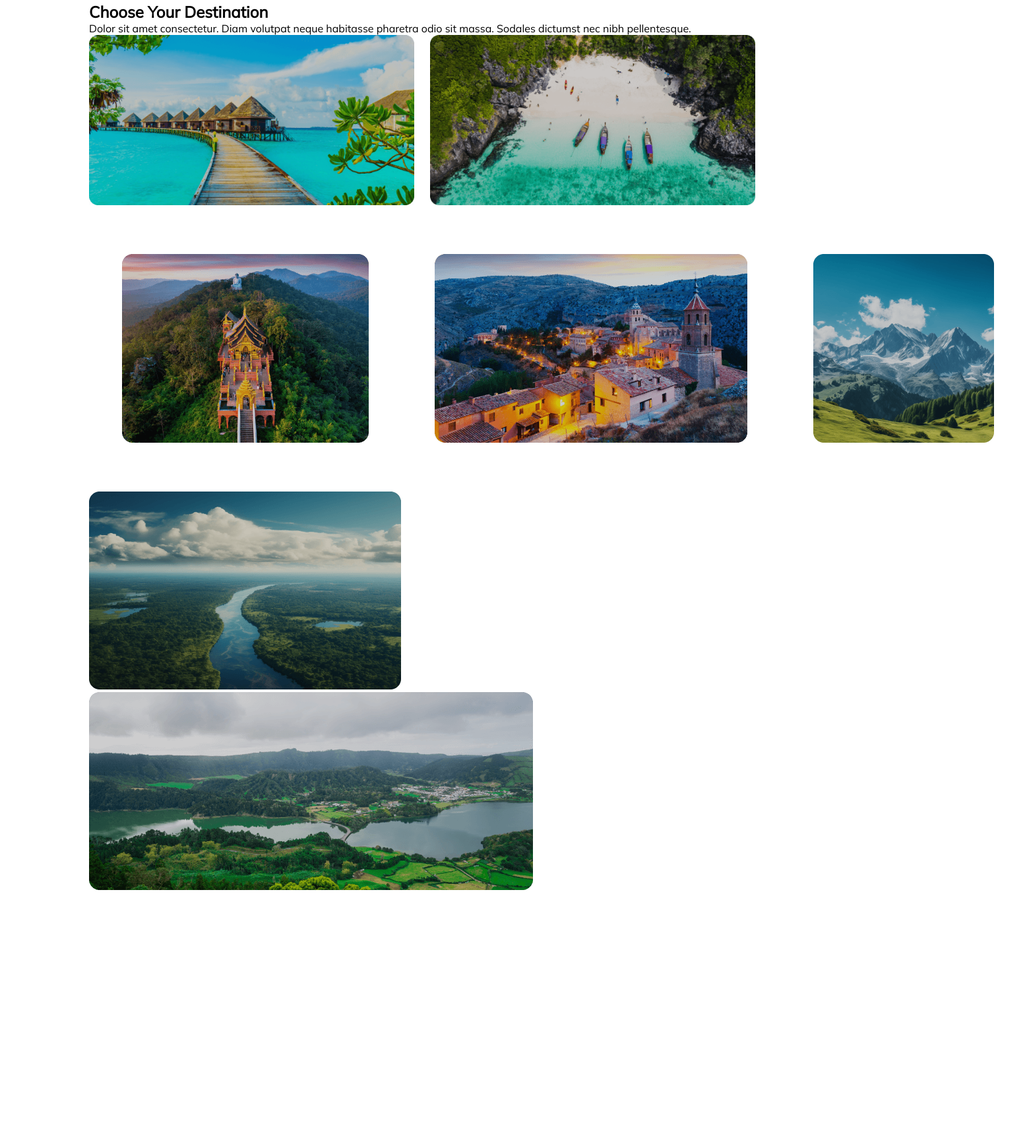
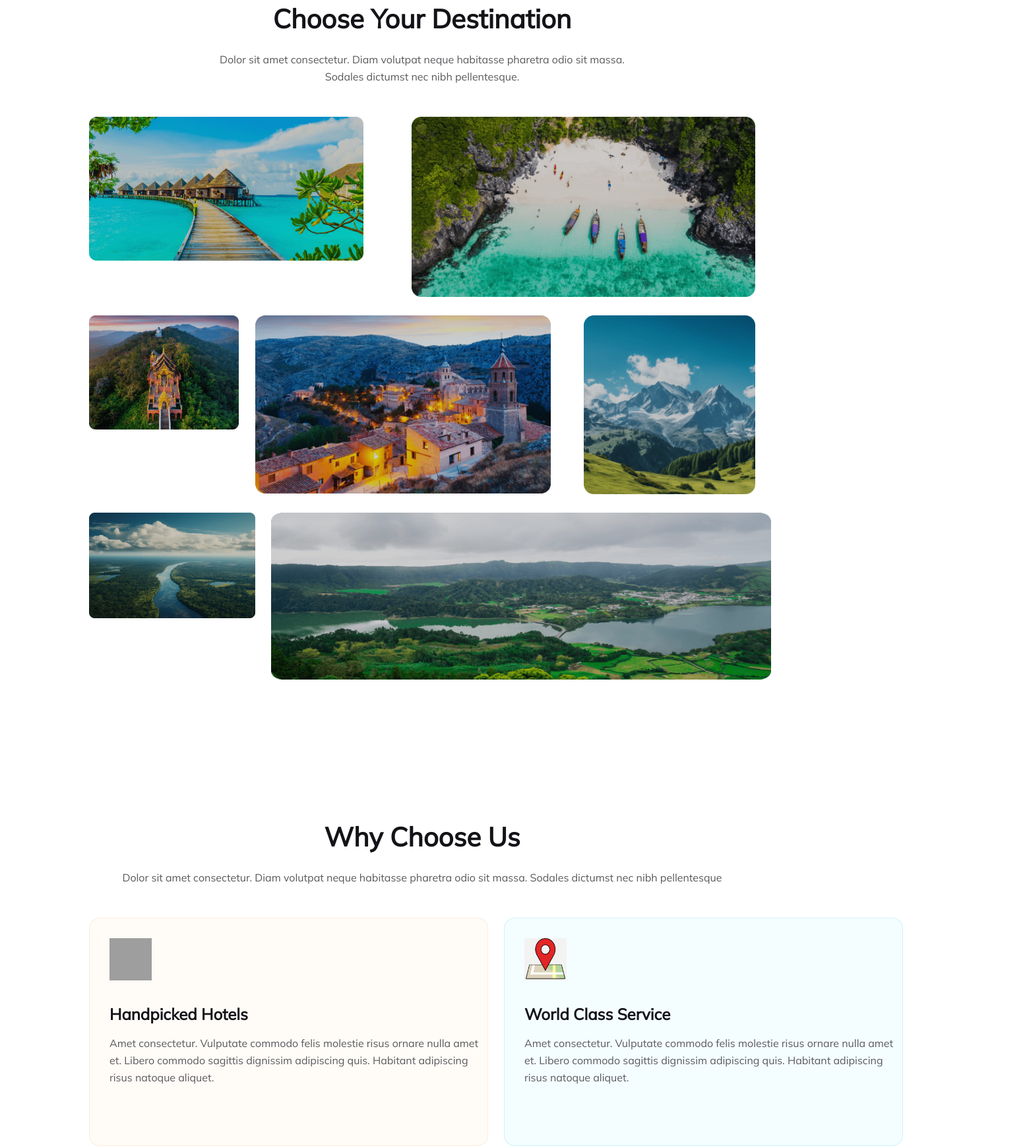
Before and after one commit to sharearahammed/Happy-Vacation, a plain HTML site: page index.html in a window 1280 px wide. Shown: the part 1562-3302 px from the top of the page at 66% size, 1557 px wide, since content can reach past the window. Before the commit the page ends 3015 px from the top, so only its background shows below. Drawn offline with Linux system fonts and the light colour scheme; grey boxes are pictures that could not be loaded.

Commit message:
section-four

```diff
--- a/index.html
+++ b/index.html
@@ -73,21 +73,51 @@
         <section class="section-three">
             <div class="section-three-content">
                 <h1>Choose Your Destination</h1>
-            <p>Dolor sit amet consectetur. Diam volutpat neque habitasse pharetra odio sit massa. Sodales dictumst nec nibh pellentesque.</p>
+            <p>Dolor sit amet consectetur. Diam volutpat neque habitasse pharetra odio sit massa. <br> Sodales dictumst nec nibh pellentesque.</p>
             </div>
-                <div class="row-one">
-                    <img id="Maldives" src="Images/Rectangle 5.png" alt="">
-                    <img id="Indonesia" src="Images/Rectangle 8.png" alt="">
+            <div class="grid-container">
+                <div class="image-one"><img id="Maldives" src="Images/Rectangle 5.png" alt=""></div>
+                    <div class="image-two"><img id="Indonesia" src="Images/Rectangle 8.png" alt=""></div>
+
+                    <div class="image-three"><img id="Srilanka" src="Images/Rectangle 6.png" alt=""></div>
+                    <div class="image-four"><img id="North-America" src="Images/Rectangle 7.png" alt=""></div>
+                    <div class="image-five"><img id="Kashmir" src="Images/Rectangle 9.png" alt=""></div>
+
+
+                    <div class="image-six"><img id="Bangladesh" src="Images/Rectangle 11.png" alt=""></div>
+                    <div class="image-seven"><img id="Bandarban" src="Images/Rectangle 10.png" alt=""></div>
+            </div>
+
+        </section>
+
+        <section class="section-four">
+            <h1>Why Choose Us</h1>
+            <p>Dolor sit amet consectetur. Diam volutpat neque habitasse pharetra odio sit massa. Sodales dictumst nec nibh pellentesque </p>
+            <div class="section-four-card">
+                <div class="card-one card">
+                    <img src="Images/hotel.png" alt="">
+                    <h3>Handpicked Hotels</h3>
+                    <p>Amet consectetur. Vulputate commodo felis molestie risus  ornare nulla amet et. Libero commodo sagittis dignissim adipiscing quis. Habitant adipiscing risus natoque aliquet. </p>
                 </div>
-                <div class="row-two">
-                    <img id="Srilanka" src="Images/Rectangle 6.png" alt="">
-                    <img id="North-America" src="Images/Rectangle 7.png" alt="">
-                    <img id="Kashmir" src="Images/Rectangle 9.png" alt="">
+                <div class="card-two card">
+                    <img src="Images/map.png" alt="">
+                    <h3>World Class Service</h3>
+                    <p>Amet consectetur. Vulputate commodo felis molestie risus ornare nulla amet et. Libero commodo sagittis dignissim adipiscing quis. Habitant adipiscing risus natoque aliquet.</p>
                 </div>
-                <div class="row-three">
-                    <img id="Bangladesh" src="Images/Rectangle 11.png" alt="">
-                    <img id="Bandarban" src="Images/Rectangle 10.png" alt="">
+                <div class="card-three card">
+                    <img src="Images/price-tag.png" alt="">
+                    <h3>Best Price Guarantee</h3>
+                    <p>Amet consectetur. Vulputate commodo felis molestie risus  ornare nulla amet et. Libero commodo sagittis dignissim adipiscing quis. Habitant adipiscing risus natoque aliquet. </p>
                 </div>
+            </div>
+        </section>
+
+        <section class="section-five">
+            <div class="">
+
+            </div>
+            <div></div>
+            <div></div>
         </section>
     </main>
     <footer></footer>
--- a/style/style.css
+++ b/style/style.css
@@ -190,34 +190,179 @@ nav li a {
     margin: 100px 135px 100px 135px;
 }
 
-.section-three .row-one {
-    display: grid;
-    grid-template-columns: repeat(2, 1fr);
-    gap: 24px;
-    border: 16px;
+.section-three-content {
+    text-align: center;
+}
+
+.section-three-content h1 {
+    color: #131318;
+    font-size: 40px;
+    font-weight: 800;
     margin-bottom: 24px;
 }
-.row-one img{
-    width: 100% ;
+
+.section-three-content p {
+    color: rgba(19, 19, 24, 0.70);
+    font-size: 16px;
+    font-weight: 400;
+    line-height: 26px;
+    margin-bottom: 48px;
 }
 
-.section-three .row-two {
-    display: flex;
-    justify-content: space-between;
-    border: 16px;
+.image-one {
+    grid-area: image-one;
+}
+
+.image-two {
+    grid-area: image-two;
+}
+
+.image-three {
+    grid-area: image-three;
+}
+
+.image-four {
+    grid-area: image-four;
+}
+
+.image-five {
+    grid-area: image-five;
+}
+
+.image-six {
+    grid-area: image-six;
+}
+
+.image-seven {
+    grid-area: image-seven;
+}
+
+.grid-container {
+    display: grid;
+    gap: 0;
+    grid-template-areas:
+        'image-one image-one image-two image-two'
+        'image-three image-four image-four image-five'
+        'image-six image-seven image-seven image-seven';
+}
+
+.grid-container div {
     margin-bottom: 24px;
+}
+
+.image-one img {
+    width: 85%;
+}
+
+.image-two img {
     width: 100%;
 }
-.row-two >div{
+
+.image-three img {
+    width: 90%;
+}
+
+.image-four img {
+    width: 90%;
+}
+
+.image-five img {
     width: 100%;
 }
-.row-two img{
-    padding: 50px;
-    width: 100% ;
+
+.image-six img {
+    width: 100%;
 }
 
+.image-seven img {
+    width: 100%;
+    height: 74%;
+    padding-left: 24px;
+}
 
+/* section four */
+.section-four {
+    margin: 100px 135px 100px 135px;
+}
 
+.section-four h1 {
+    color: #131318;
+    text-align: center;
+    font-size: 40px;
+    font-weight: 800;
+    margin-bottom: 24px;
+}
+
+.section-four p {
+    color: rgba(19, 19, 24, 0.70);
+    text-align: center;
+    font-size: 16px;
+    font-weight: 400;
+    line-height: 26px;
+    margin-bottom: 48px;
+}
+
+.card-one {
+    border-radius: 16px;
+    border: 1px solid rgba(251, 181, 99, 0.20);
+    background: rgba(251, 181, 99, 0.05);
+    width: 573px;
+    height: 284px;
+}
+
+.card-two {
+    border-radius: 16px;
+    border: 1px solid rgba(41, 206, 246, 0.20);
+    background: rgba(41, 206, 246, 0.05);
+    width: 573px;
+    height: 284px;
+}
+
+.card-three {
+    border-radius: 16px;
+    border: 1px solid rgba(233, 68, 68, 0.20);
+    background: rgba(233, 68, 68, 0.05);
+    width: 573px;
+    height: 284px;
+}
+
+.card {
+    padding: 30px 0 30px 30px;
+}
+
+.card h3 {
+    color: #131318;
+    font-size: 24px;
+    font-weight: 800;
+    padding-bottom: 16px;
+}
+
+.card>p {
+    color: #5A5A5D;
+    font-size: 16px;
+    font-weight: 400;
+    line-height: 26px;
+    text-align: left;
+}
+
+.card img {
+    width: 64px;
+    height: 64px;
+    padding-bottom: 32px;
+}
+
+.section-four-card {
+    display: grid;
+    margin-bottom: 24px;
+    gap: 24px;
+    justify-content: space-between;
+    grid-template-columns: repeat(2, 1fr);
+}
+
+.card-three {
+    position: relative;
+    left: 500px;
+}
 
 
 
@@ -335,5 +480,82 @@ nav li a {
     .section-three {
         position: relative;
         top: 700px;
+        margin: 0;
+    }
+
+    .section-three-content h1 {
+        font-size: 20px;
+        font-weight: 800;
+    }
+
+    .section-three-content p {
+        color: rgba(19, 19, 24, 0.70);
+        font-size: 14px;
+        font-weight: 400;
+        line-height: 24px;
+        padding-left: 33px;
+        padding-right: 33px;
+    }
+
+    .grid-container {
+        display: flex;
+        flex-direction: column;
+        justify-content: center;
+        align-items: center;
+    }
+
+    .grid-container>div>img {
+        width: 335px;
+        height: 176px;
+    }
+
+    .image-seven img {
+        padding-left: 0;
+    }
+
+    /* section four style */
+    .section-four {
+        position: relative;
+        top: 700px;
+        margin: 10px;
+    }
+
+    .section-four h1 {
+        font-size: 20px;
+        font-weight: 800;
+    }
+
+    .section-four p {
+        font-size: 14px;
+        font-weight: 400;
+        line-height: 24px;
+    }
+
+    .section-four-card {
+
+    }
+
+    .card-one {
+        width: 335px;
+        height: 289px;
+    }
+
+    .card-two {
+        width: 335px;
+        height: 289px;
+    }
+
+    .card-three {
+        width: 335px;
+        height: 289px;
+    }
+
+    .section-four-card {
+        display: flex;
+        flex-direction: column;
+    }
+
+    .card-three {
+        position: static;
     }
 }
```
Also changed, not shown: Images/map.png (added), Images/price-tag.png (added), 1 other file.
